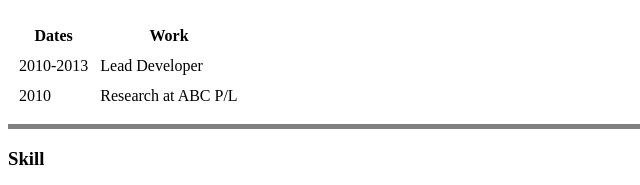
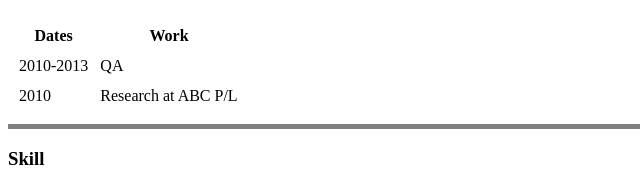
Before and after one commit to eblee1234/cv, a plain HTML site: page index.html in a window 1280 px wide. Shown: the part 886-1071 px from the top of the page, 0-640 px from the left. Drawn offline with Linux system fonts and the light colour scheme.

Commit message:
Update index.html

```diff
--- a/index.html
+++ b/index.html
@@ -28,7 +28,7 @@
        <tbody>
             <tr>
                 <td>2010-2013</td>
-                <td>Lead Developer</td>
+                <td>QA</td>
             </tr>
             <tr>
                 <td>2010</td>
```
